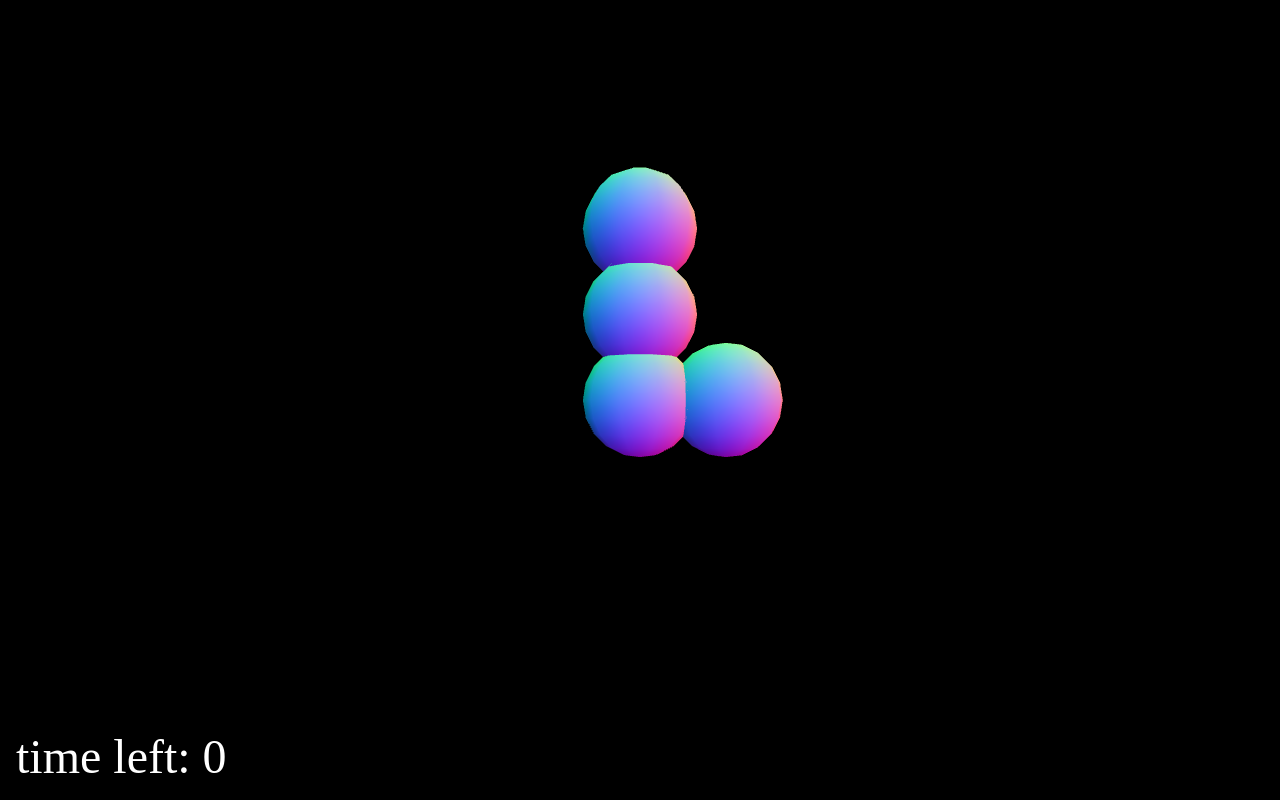
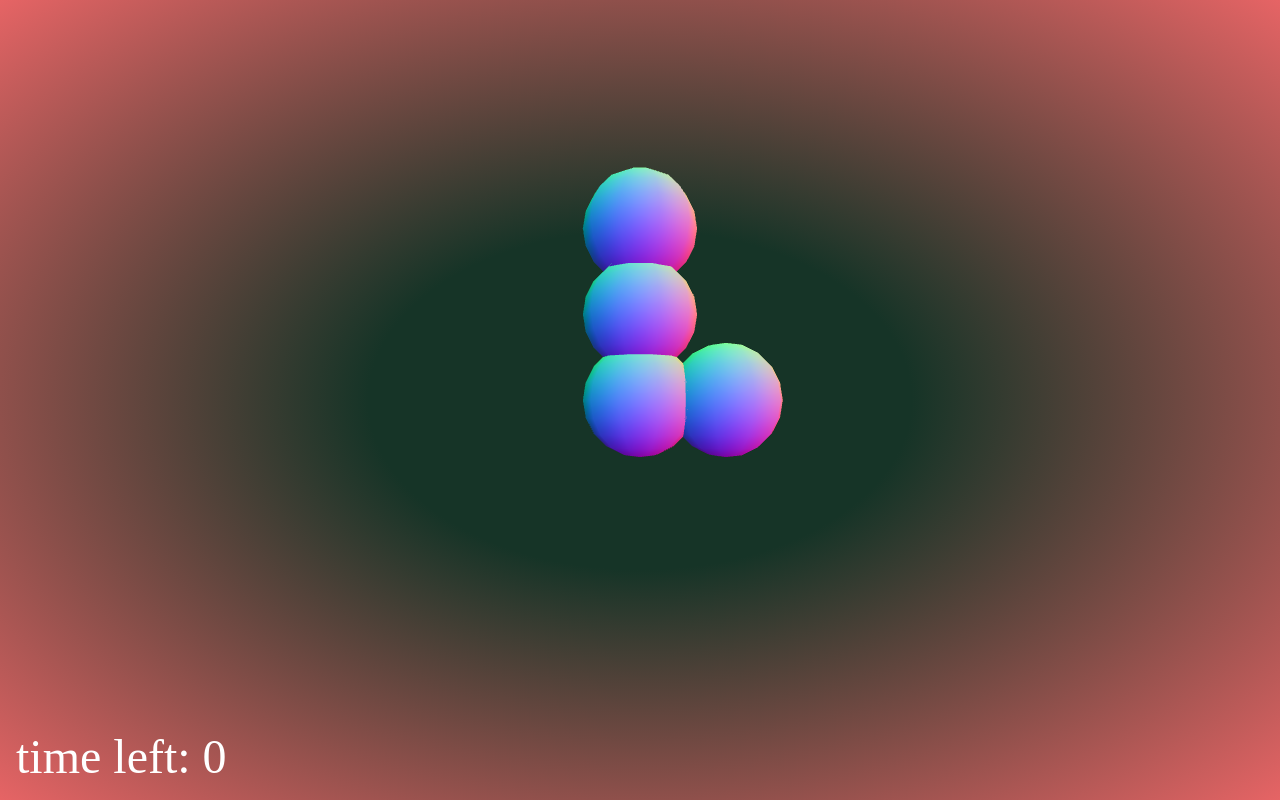
Before and after one commit to Jeija/ldjam45-bonsai-life, a website with bundled scripts: page src/index.html in a window 1280 px wide. Built offline with nearby package versions, Linux system fonts and the light colour scheme.

Commit message:
added background gradient

```diff
--- a/src/index.html
+++ b/src/index.html
@@ -4,8 +4,15 @@
     <meta charset="UTF-8" />
     <title>ldjam</title>
     <style>
+      :root {
+        --back-grad1: #4b301f;
+        --back-grad2: #163427;
+      }
       body {
         margin: 0;
+        overflow: hidden;
+        background: radial-gradient(var(--back-grad1) 30%, var(--back-grad2));
+        margin: 0px;
         overflow: hidden;
       }
       canvas {
@@ -28,17 +35,16 @@
         font-size: 3rem;
         position: absolute;
         margin-left: 1rem;
-				margin-bottom: 1rem;
-				left: 0;
+        margin-bottom: 1rem;
+        left: 0;
         bottom: 0;
         color: white;
       }
       #hud #message {
-
-				color: whitesmoke;
-				position: absolute;
+        color: whitesmoke;
+        position: absolute;
         font-size: 3rem;
-				top: 40%;
+        top: 40%;
         background-color: rgba(0.5, 0.5, 0.5, 0.6);
         padding: 20px;
         border-radius: 15px;
--- a/src/main.js
+++ b/src/main.js
@@ -103,9 +103,22 @@ function init() {
   //   new Nutrient(new THREE.Vector3(-2.0, 0, 0), new THREE.Vector3(1, 0, 0), 0.2)
   // )
 
-  renderer = new THREE.WebGLRenderer({ antialias: true })
+  renderer = new THREE.WebGLRenderer({ antialias: true, alpha: true })
   renderer.setSize(window.innerWidth, window.innerHeight)
-  document.body.appendChild(renderer.domElement)
+	document.body.appendChild(renderer.domElement)
+
+	setInterval( ()=>{
+    const gradientpool = ['#4b301f', '#163427', '#e66465', '#9198e5']
+
+    document.documentElement.style.setProperty(
+      '--back-grad1',
+      gradientpool[Math.floor(Math.random() * gradientpool.length)]
+    )
+    document.documentElement.style.setProperty(
+      '--back-grad2',
+      gradientpool[Math.floor(Math.random() * gradientpool.length)]
+    )
+  }, 5000)
 }
 
 function spawnRandomNutrient(dist, speed, axis, size) {
@@ -141,8 +154,9 @@ function step() {
   }
 
   if (Math.random() < 0.001) {
-		displaymessage ("a testmessage", 2000)
+    displaymessage('a testmessage', 2000)
   }
+
 
   renderer.render(scene, camera)
 }
```
